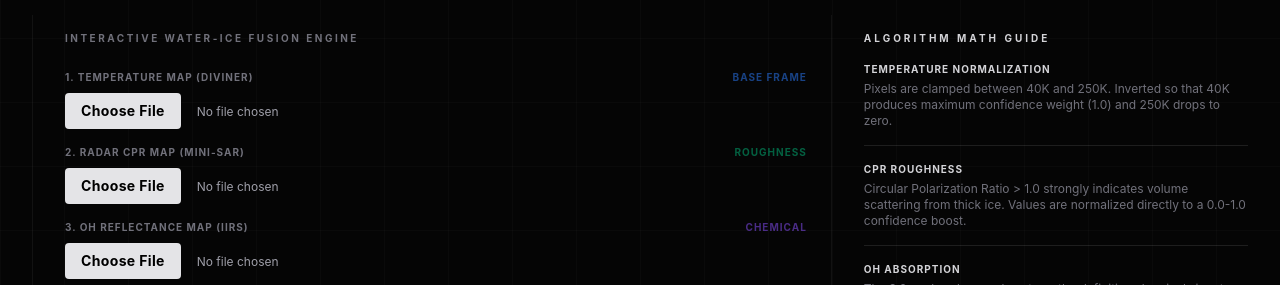
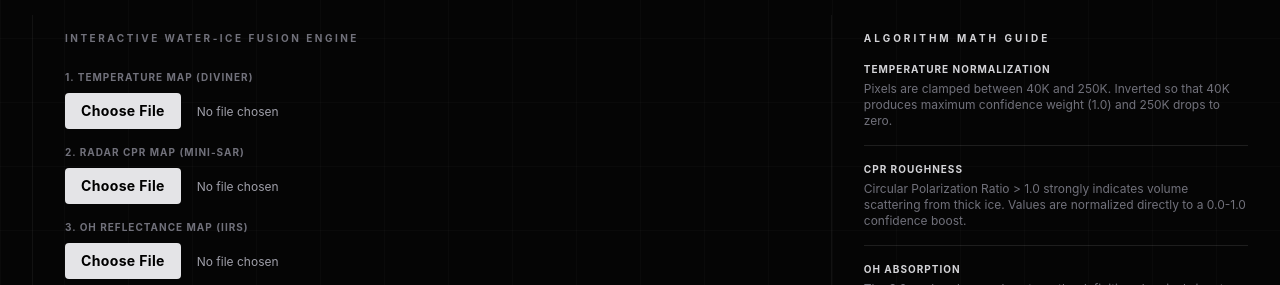
Before and after one commit to Vansh-Baranwal/SIH-Internal-Round-2, a React (Vite) app in the folder web/: page /water-ice in a window 1280 px wide. Shown: the part 282-567 px from the top of the page. Built offline with nearby package versions, Linux system fonts and the light colour scheme; no server answers; a web font is replaced by a local one.

Commit message:
style: remove colored descriptive badges from water ice ingestion fields

```diff
--- a/web/src/pages/WaterIceIntelligence.tsx
+++ b/web/src/pages/WaterIceIntelligence.tsx
@@ -67,7 +67,6 @@ export function WaterIceIntelligence() {
               <div className="flex flex-col mb-4">
                 <p className="text-[10px] text-zinc-500 font-bold mb-2 uppercase tracking-widest flex items-center justify-between">
                   1. Temperature Map (Diviner)
-                  <span className="text-blue-500/50">Base Frame</span>
                 </p>
                 <input type="file" accept="image/*" onChange={(e) => setTempImage(e.target.files?.[0] || null)} className="w-full text-xs text-zinc-400 file:mr-4 file:py-2 file:px-4 file:rounded file:border-0 file:text-sm file:font-bold file:tracking-wide file:bg-zinc-200 file:text-black hover:file:bg-white transition-colors cursor-pointer" />
               </div>
@@ -75,7 +74,6 @@ export function WaterIceIntelligence() {
               <div className="flex flex-col mb-4">
                 <p className="text-[10px] text-zinc-500 font-bold mb-2 uppercase tracking-widest flex items-center justify-between">
                   2. Radar CPR Map (Mini-SAR)
-                  <span className="text-emerald-500/50">Roughness</span>
                 </p>
                 <input type="file" accept="image/*" onChange={(e) => setCprImage(e.target.files?.[0] || null)} className="w-full text-xs text-zinc-400 file:mr-4 file:py-2 file:px-4 file:rounded file:border-0 file:text-sm file:font-bold file:tracking-wide file:bg-zinc-200 file:text-black hover:file:bg-white transition-colors cursor-pointer" />
               </div>
@@ -83,7 +81,6 @@ export function WaterIceIntelligence() {
               <div className="flex flex-col mb-4">
                 <p className="text-[10px] text-zinc-500 font-bold mb-2 uppercase tracking-widest flex items-center justify-between">
                   3. OH Reflectance Map (IIRS)
-                  <span className="text-violet-500/50">Chemical</span>
                 </p>
                 <input type="file" accept="image/*" onChange={(e) => setOhImage(e.target.files?.[0] || null)} className="w-full text-xs text-zinc-400 file:mr-4 file:py-2 file:px-4 file:rounded file:border-0 file:text-sm file:font-bold file:tracking-wide file:bg-zinc-200 file:text-black hover:file:bg-white transition-colors cursor-pointer" />
               </div>
```
